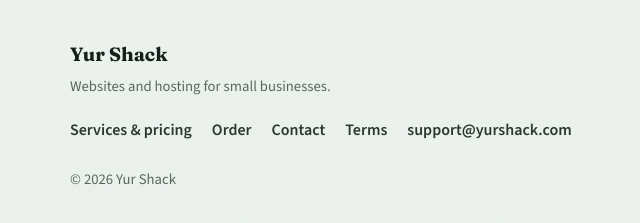
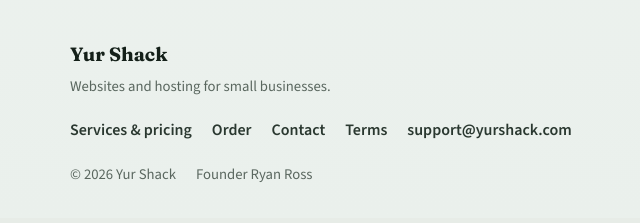
Before and after one commit to sjwross/yurshack, a PHP site: page /index.php in a window 1280 px wide. Shown: the part 2439-2662 px from the top of the page, without its empty margins (10-650 px from the left). After the commit the page ends 2621 px from the top, so only its background shows below. Run offline with PHP 8.4, Linux system fonts and the light colour scheme.

Commit message:
Add Founder Ryan Ross to site footers
Place the founder credit to the right of the copyright line on both yurshack.com and yurshack.co.uk.

Co-authored-by: scott.ross <scott.ross@outlook.com>

```diff
--- a/yurshack.co.uk/includes/bootstrap.php
+++ b/yurshack.co.uk/includes/bootstrap.php
@@ -104,7 +104,10 @@ function render_footer(): void
         <a href="<?= h(page_href('terms')) ?>">Terms</a>
         <a href="mailto:<?= h($email) ?>"><?= h($email) ?></a>
       </div>
-      <p class="footer-copy">&copy; <?= $year ?> Yur Shack</p>
+      <div class="footer-meta">
+        <p class="footer-copy">&copy; <?= $year ?> Yur Shack</p>
+        <p class="footer-founder">Founder Ryan Ross</p>
+      </div>
     </div>
   </footer>
   <script src="site.js" defer></script>
--- a/yurshack.co.uk/styles.css
+++ b/yurshack.co.uk/styles.css
@@ -704,10 +704,23 @@ table.admin-table {
 }
 
 .footer-brand p,
-.footer-copy {
+.footer-copy,
+.footer-founder {
   color: var(--muted);
   font-size: 0.92rem;
   margin-top: 0.35rem;
+}
+
+.footer-meta {
+  display: flex;
+  flex-wrap: wrap;
+  align-items: baseline;
+  gap: 0.35rem 1.25rem;
+}
+
+.footer-meta .footer-copy,
+.footer-meta .footer-founder {
+  margin-top: 0;
 }
 
 .footer-links {
--- a/yurshack.com/includes/bootstrap.php
+++ b/yurshack.com/includes/bootstrap.php
@@ -104,7 +104,10 @@ function render_footer(): void
         <a href="<?= h(page_href('terms')) ?>">Terms</a>
         <a href="mailto:<?= h($email) ?>"><?= h($email) ?></a>
       </div>
-      <p class="footer-copy">&copy; <?= $year ?> Yur Shack</p>
+      <div class="footer-meta">
+        <p class="footer-copy">&copy; <?= $year ?> Yur Shack</p>
+        <p class="footer-founder">Founder Ryan Ross</p>
+      </div>
     </div>
   </footer>
   <script src="site.js" defer></script>
```
Also changed, not shown: yurshack.com/styles.css (+14 -1 lines).
